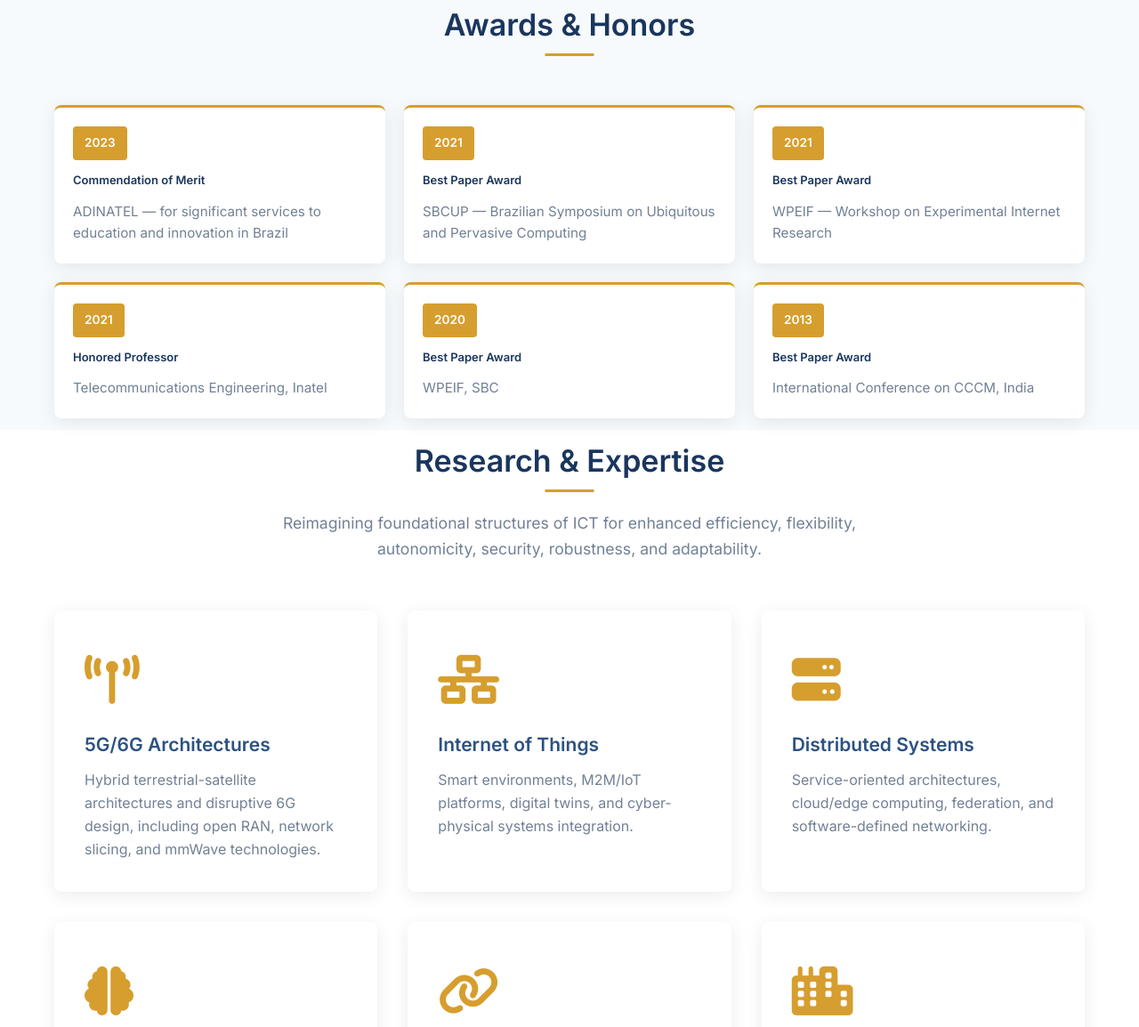
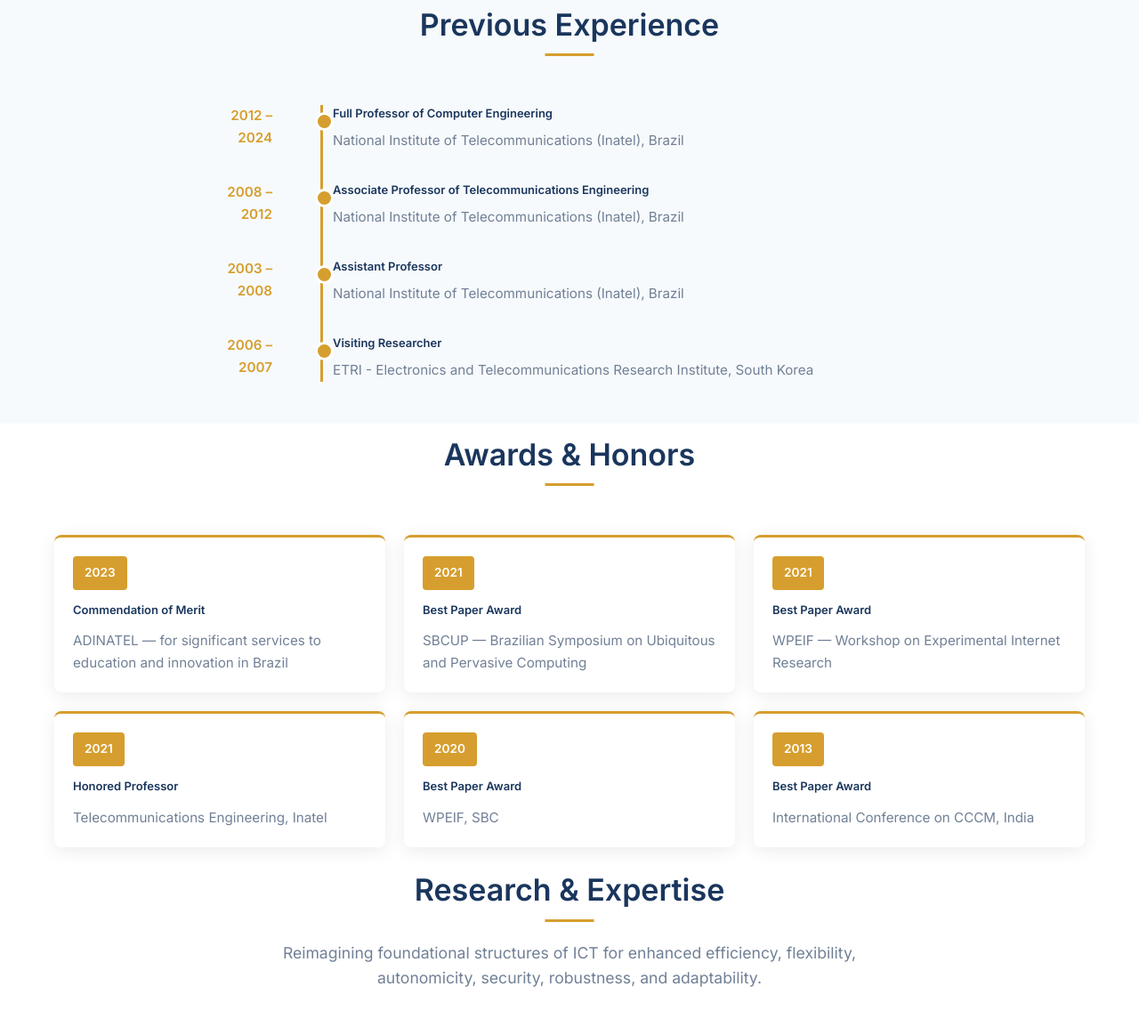
Before and after one commit to antonioalberti/antonioalberti.github.io, a Jekyll site: the page built from index.html, in a window 1280 px wide and 1400 px high, scrolled down 1882 px. Shown: the part 246-1400 px from the top of the window at 89% size. Built offline with Jekyll 4.4.1, drawn with Linux system fonts in a browser that asks for light colours.

Commit message:
Add: Experience timeline section + CV data file + updated CSS for all languages (EN/PT/ES)

```diff
--- a/assets/css/main.scss
+++ b/assets/css/main.scss
@@ -707,6 +707,67 @@ a {
   }
 }
 
+// Timeline styles
+.timeline {
+  max-width: 800px;
+  margin: 0 auto;
+  position: relative;
+
+  &::before {
+    content: '';
+    position: absolute;
+    left: 120px;
+    top: 0;
+    bottom: 0;
+    width: 3px;
+    background: $accent;
+  }
+
+  .timeline-item {
+    display: flex;
+    margin-bottom: $f4;
+    position: relative;
+
+    .timeline-year {
+      width: 100px;
+      text-align: right;
+      padding-right: $f4;
+      font-weight: 600;
+      color: $accent;
+      font-size: 0.95rem;
+      flex-shrink: 0;
+    }
+
+    .timeline-content {
+      padding-left: $f4;
+      flex: 1;
+
+      h4 {
+        margin-bottom: $f1;
+        color: $primary;
+      }
+
+      p {
+        color: $text-light;
+        margin-bottom: 0;
+        font-size: 0.95rem;
+      }
+    }
+
+    &::before {
+      content: '';
+      position: absolute;
+      left: 114px;
+      top: 8px;
+      width: 15px;
+      height: 15px;
+      background: $accent;
+      border-radius: 50%;
+      border: 3px solid $bg;
+    }
+  }
+}
+
 // Utilities
 .text-center { text-align: center; }
 .mt-0 { margin-top: 0; }
--- a/index.html
+++ b/index.html
@@ -72,8 +72,47 @@ lang: en
   </div>
 </section>
 
+<!-- Experience Section -->
+<section class="section section-alt" id="experience">
+  <div class="container">
+    <div class="section-header">
+      <h2>Previous Experience</h2>
+    </div>
+    <div class="timeline">
+      <div class="timeline-item">
+        <div class="timeline-year">2012 – 2024</div>
+        <div class="timeline-content">
+          <h4>Full Professor of Computer Engineering</h4>
+          <p>National Institute of Telecommunications (Inatel), Brazil</p>
+        </div>
+      </div>
+      <div class="timeline-item">
+        <div class="timeline-year">2008 – 2012</div>
+        <div class="timeline-content">
+          <h4>Associate Professor of Telecommunications Engineering</h4>
+          <p>National Institute of Telecommunications (Inatel), Brazil</p>
+        </div>
+      </div>
+      <div class="timeline-item">
+        <div class="timeline-year">2003 – 2008</div>
+        <div class="timeline-content">
+          <h4>Assistant Professor</h4>
+          <p>National Institute of Telecommunications (Inatel), Brazil</p>
+        </div>
+      </div>
+      <div class="timeline-item">
+        <div class="timeline-year">2006 – 2007</div>
+        <div class="timeline-content">
+          <h4>Visiting Researcher</h4>
+          <p>ETRI - Electronics and Telecommunications Research Institute, South Korea</p>
+        </div>
+      </div>
+    </div>
+  </div>
+</section>
+
 <!-- Awards Section -->
-<section class="section section-alt" id="awards">
+<section class="section" id="awards">
   <div class="container">
     <div class="section-header">
       <h2>Awards & Honors</h2>
```
Also changed, not shown: _data/cv_data.yml (added, +86 -0 lines), es/index.html (+40 -1 lines), pt/index.html (+40 -1 lines).
